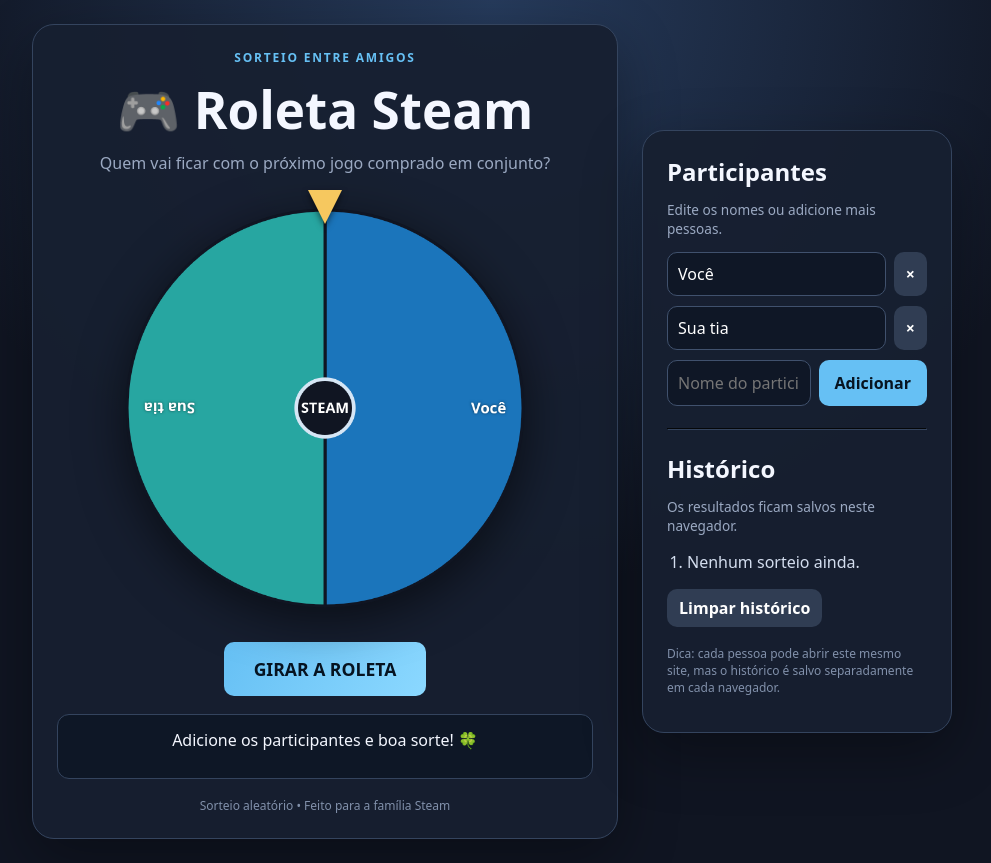
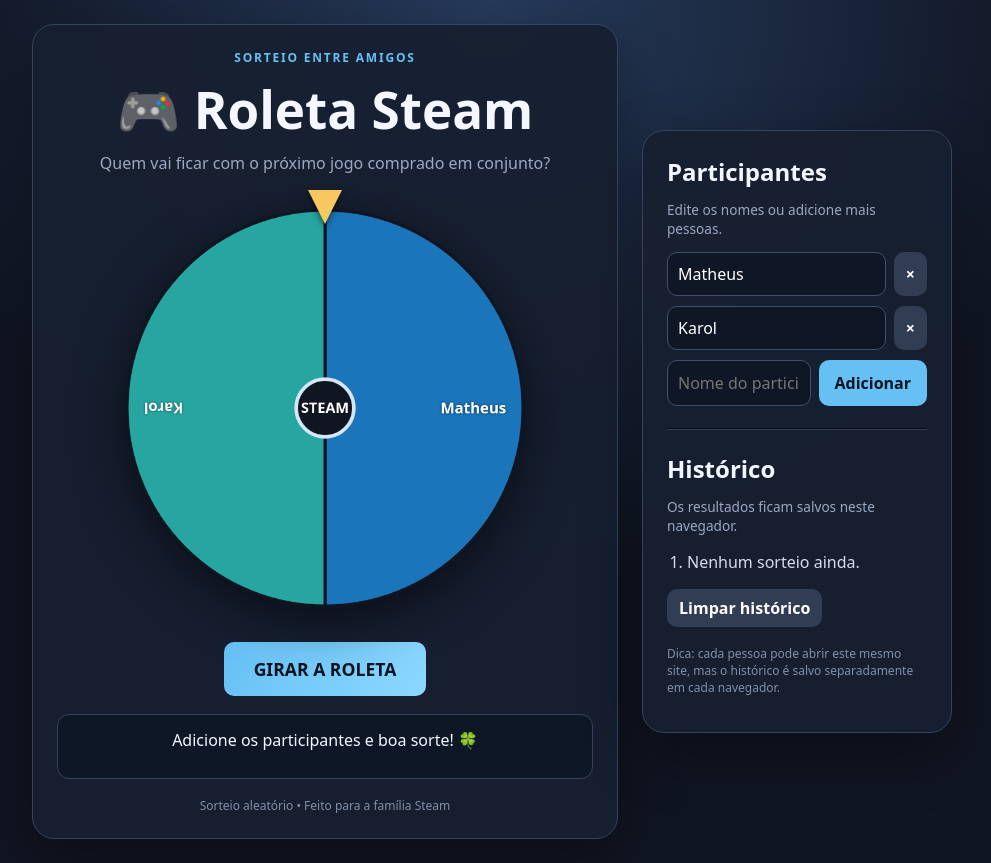
Before and after one commit to mateuscomH893/Roleta-Steam, a plain HTML site: page index.html in a window 1280 px wide. Shown: the whole page, without its empty margins (148-1139 px from the left). Drawn offline with Linux system fonts and the light colour scheme.

Commit message:
Update index.html

```diff
--- a/index.html
+++ b/index.html
@@ -16,7 +16,7 @@ main{width:min(920px,100%);display:grid;grid-template-columns:1fr 310px;gap:24px
 <aside class="panel"><h2>Participantes</h2><p class="small">Edite os nomes ou adicione mais pessoas.</p><div id="people"></div><div class="row"><input id="newName" placeholder="Nome do participante" maxlength="24"><button id="add">Adicionar</button></div><hr style="border-color:#34445e;margin:22px 0"><h2>Histórico</h2><p class="small">Os resultados ficam salvos neste navegador.</p><ol class="history" id="history"><li>Nenhum sorteio ainda.</li></ol><button id="clear" class="remove">Limpar histórico</button><p class="foot">Dica: cada pessoa pode abrir este mesmo site, mas o histórico é salvo separadamente em cada navegador.</p></aside>
 </main>
 <script>
-const colors=['#1b75bb','#27a6a1','#8b5cf6','#d97736','#bd4b78','#5579c6','#4b9b62','#9b6bca'];let names=['Você','Sua tia'],rotation=0,busy=false,history=[];
+const colors=['#1b75bb','#27a6a1','#8b5cf6','#d97736','#bd4b78','#5579c6','#4b9b62','#9b6bca'];let names=['Matheus','Karol'],rotation=0,busy=false,history=[];
 const canvas=document.getElementById('wheel'),ctx=canvas.getContext('2d');
 function draw(){const n=names.length,cx=350,cy=350,r=330;ctx.clearRect(0,0,700,700);if(!n){ctx.beginPath();ctx.arc(cx,cy,r,0,Math.PI*2);ctx.fillStyle='#34445e';ctx.fill();ctx.fillStyle='white';ctx.font='bold 30px system-ui';ctx.textAlign='center';ctx.fillText('Adicione nomes',cx,cy);return}const arc=Math.PI*2/n;names.forEach((name,i)=>{const a=rotation+i*arc-Math.PI/2;ctx.beginPath();ctx.moveTo(cx,cy);ctx.arc(cx,cy,r,a,a+arc);ctx.closePath();ctx.fillStyle=colors[i%colors.length];ctx.fill();ctx.strokeStyle='#101522';ctx.lineWidth=5;ctx.stroke();ctx.save();ctx.translate(cx,cy);ctx.rotate(a+arc/2);ctx.textAlign='right';ctx.fillStyle='white';ctx.font='bold 25px system-ui';let label=name.length>18?name.slice(0,16)+'…':name;ctx.shadowColor='#0008';ctx.shadowBlur=4;ctx.fillText(label,r-28,9);ctx.restore()});ctx.beginPath();ctx.arc(cx,cy,48,0,Math.PI*2);ctx.fillStyle='#101522';ctx.fill();ctx.strokeStyle='#d6e6f5';ctx.lineWidth=6;ctx.stroke();ctx.fillStyle='#fff';ctx.font='bold 24px system-ui';ctx.textAlign='center';ctx.fillText('STEAM',cx,cy+8)}
 function renderPeople(){const el=document.getElementById('people');el.innerHTML='';names.forEach((name,i)=>{const row=document.createElement('div');row.className='row';const input=document.createElement('input');input.value=name;input.maxLength=24;input.addEventListener('change',()=>{names[i]=input.value.trim()||`Pessoa ${i+1}`;draw();renderPeople()});const del=document.createElement('button');del.className='remove';del.textContent='×';del.title='Remover';del.onclick=()=>{if(names.length<=2){alert('Mantenha pelo menos duas pessoas no sorteio.');return}names.splice(i,1);draw();renderPeople()};row.append(input,del);el.append(row)});document.getElementById('spin').disabled=names.length<2||busy}
```
